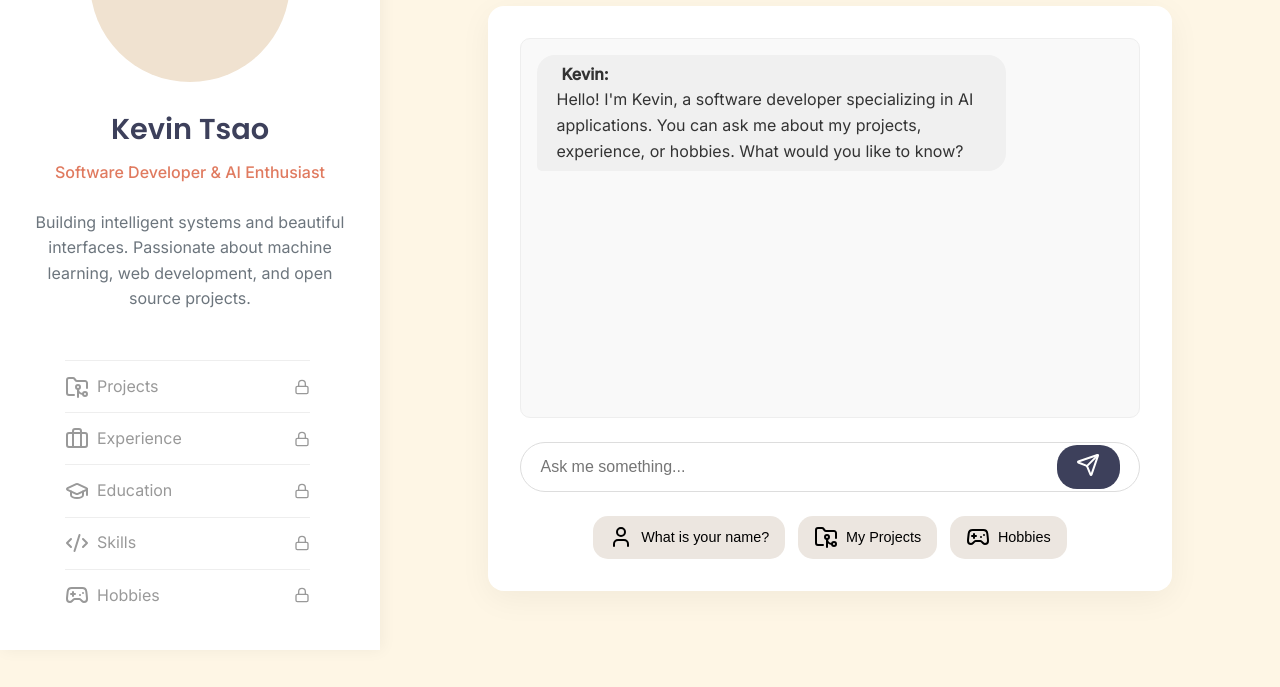
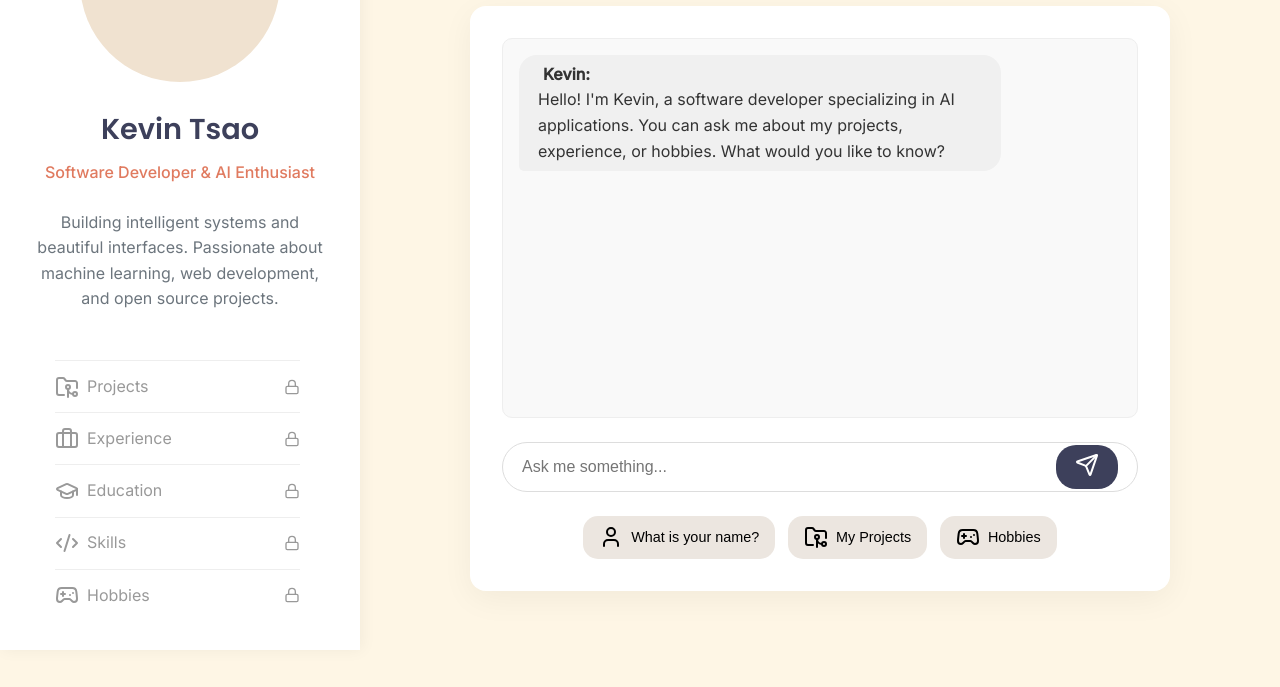
Before and after one commit to kevintsao14/My-Home-Page, a plain HTML site: page public/index.html in a window 1280 px wide. Shown: the part 150-837 px from the top of the page. Drawn offline with nearby package versions, Linux system fonts and the light colour scheme.

Commit message:
fixed side bar in pc view and make the sidebars width smaller

```diff
--- a/public/styles/layout.css
+++ b/public/styles/layout.css
@@ -6,7 +6,7 @@
 
 /* Sidebar */
 .profile-sidebar {
-    width: 380px;
+    width: 360px;
     background-color: var(--bg-white);
     padding: 2rem;
     box-shadow: 2px 0 15px var(--shadow-light);
@@ -71,3 +71,18 @@
         padding: 1.5rem;
     }
 }
+
+
+/* Updated container layout for better desktop experience */
+@media (min-width: 769px) {
+    .container {
+      display: flex;
+      min-height: 100vh;
+      align-items: flex-start; /* This prevents stretching content */
+    }
+
+    .main-content {
+      min-height: 100vh;
+      overflow-y: auto;
+    }
+  }
--- a/public/styles/profile-sidebar.css
+++ b/public/styles/profile-sidebar.css
@@ -293,3 +293,59 @@
       -webkit-overflow-scrolling: touch; /* Smooth scrolling on iOS */
     }
   }
+
+  /* Updated Profile Sidebar Styles for Desktop */
+
+/* Make the sidebar sticky on desktop view */
+@media (min-width: 769px) {
+    .profile-sidebar {
+      position: sticky;
+      top: 0;
+      height: 100vh;
+      overflow-y: auto;
+    }
+
+    /* Ensure scrollable area takes up appropriate space */
+    .profile-scrollable {
+      max-height: calc(100vh - 350px); /* Adjust based on your profile-top height */
+      overflow-y: auto;
+    }
+
+    /* Add some padding at the bottom for better scrolling experience */
+    .profile-scrollable {
+      padding-bottom: 2rem;
+    }
+
+    /* Improve scrollbar styling for the sidebar */
+    .profile-sidebar::-webkit-scrollbar {
+      width: 5px;
+    }
+
+    .profile-sidebar::-webkit-scrollbar-track {
+      background: #f1f1f1;
+      border-radius: 10px;
+    }
+
+    .profile-sidebar::-webkit-scrollbar-thumb {
+      background: #ccc;
+      border-radius: 10px;
+    }
+
+    .profile-sidebar::-webkit-scrollbar-thumb:hover {
+      background: var(--primary);
+    }
+  }
+
+  /* Keep the mobile behavior the same */
+  @media (max-width: 768px) {
+    .profile-sidebar {
+      position: fixed;
+      top: 0;
+      left: -100%;
+      width: 80%;
+      height: 100vh;
+      z-index: 99;
+      transition: left 0.3s ease;
+      overflow: hidden;
+    }
+  }
```
